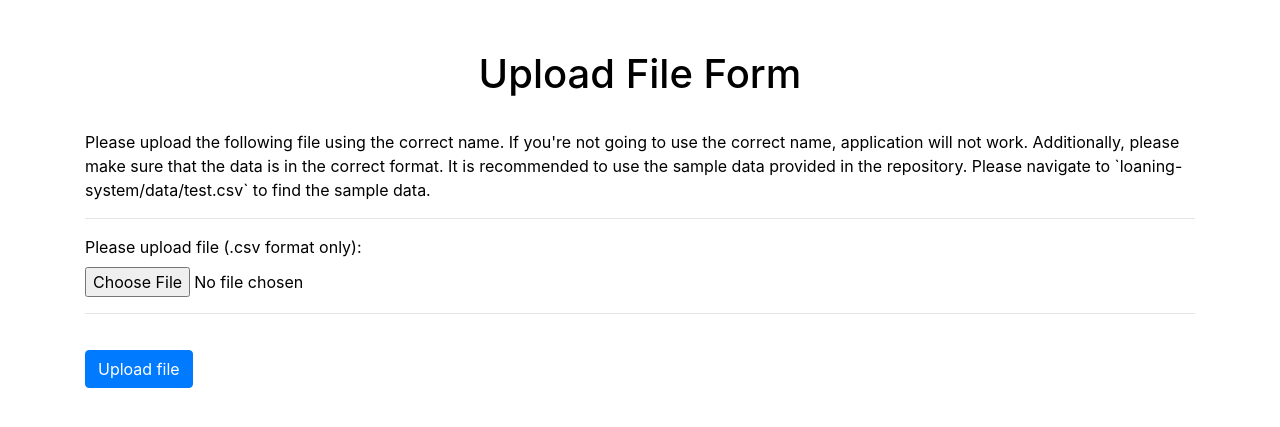
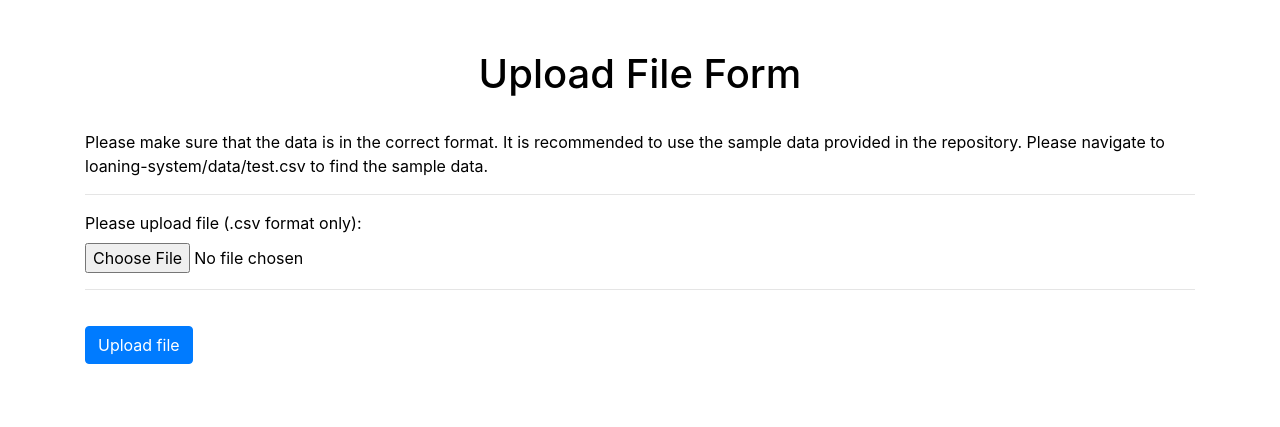
Before and after one commit to whykay-01/capacity-management, a Flask app: page /upload-files in a window 1280 px wide. Shown: the part 56-483 px from the top of the page. Run offline with Flask 2, Linux system fonts and the light colour scheme; some libraries are stand-ins or nearby versions.

Commit message:
feat: modified user guidelines

```diff
--- a/loaning-system/templates/upload-files.html
+++ b/loaning-system/templates/upload-files.html
@@ -54,12 +54,9 @@
       <h1>Upload File Form</h1>
       <br />
       <p>
-        Please upload the following file using the correct name. If you're not going
-        to use the correct name, application will not work.
-
-        Additionally, please make sure that the data is in the correct format. It is
+        Please make sure that the data is in the correct format. It is
         recommended to use the sample data provided in the repository. Please navigate
-        to `loaning-system/data/test.csv` to find the sample data.
+        to loaning-system/data/test.csv to find the sample data.
       </p>
       <form action="/confirmation-page" method="POST" enctype="multipart/form-data">
         <hr class="hr hr-blurry" />
```
